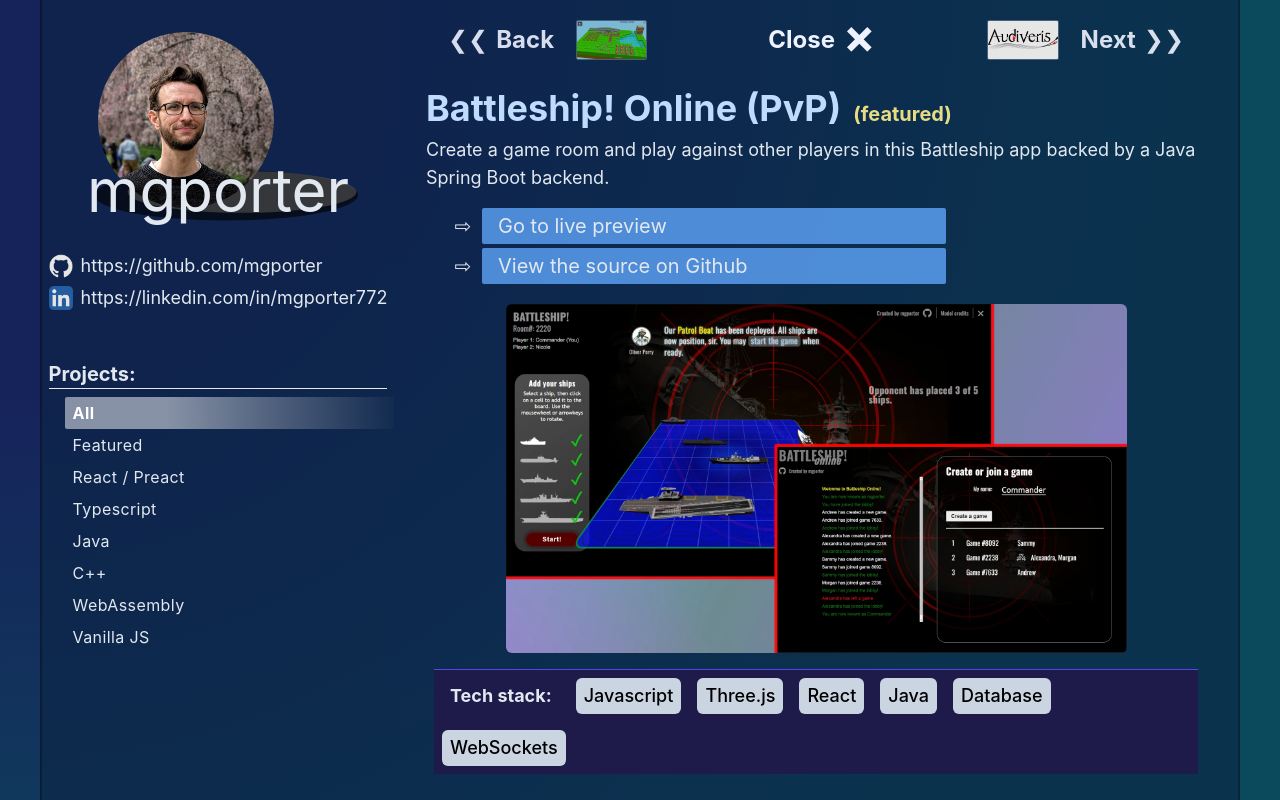
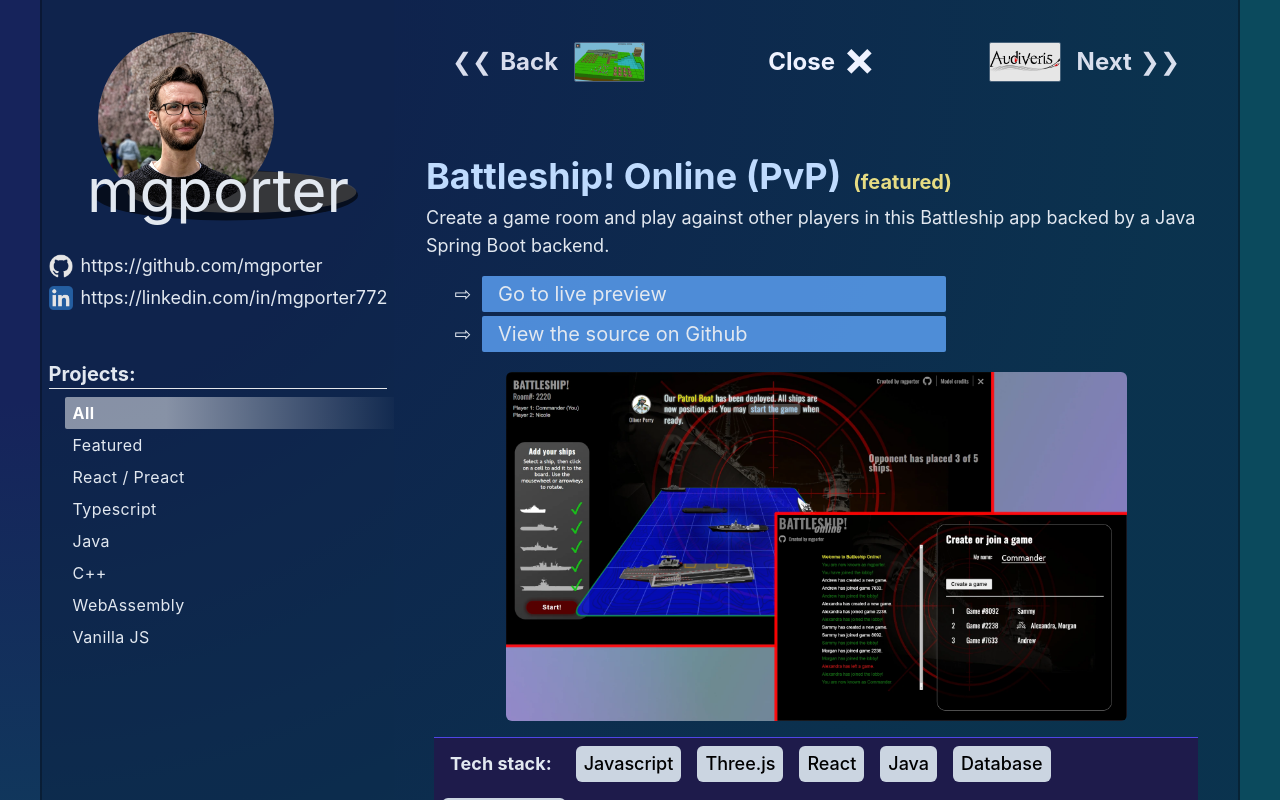
Before and after one commit to mgporter/profilepagetemp, a Preact app: page / in a window 1280 px wide. Both pictures are taken after a click on the element 1096 px from the left and 250 px from the top of the page. Shown: the top 800 px of the page. Built offline with nearby package versions, Linux system fonts and the light colour scheme.

Commit message:
added image preloading and changed movingImg to animation only

```diff
--- a/src/components/Dispatcher.ts
+++ b/src/components/Dispatcher.ts
@@ -6,6 +6,7 @@ export interface DispatcherMap {
   projectTypeSelected: ProjectType[];
   selectFeatured: null;
   enableProjectControls: boolean;
+  showProjectIcons: boolean;
 }
 
 // eslint-disable-next-line
@@ -17,6 +18,7 @@ class Dispatcher {
     projectTypeSelected: [],
     selectFeatured: [],
     enableProjectControls: [],
+    showProjectIcons: [],
   }
 
   constructor() {}
@@ -27,7 +29,7 @@ class Dispatcher {
   }
 
   dispatch<K extends keyof DispatcherMap>(event: K, data: DispatcherMap[K]) {
-    // console.log("DISPATCHER: " + event);
+    console.log("DISPATCHER: " + event);
     this.Events[event].forEach(cb => cb(data));
   }
 
--- a/src/components/Main.tsx
+++ b/src/components/Main.tsx
@@ -9,6 +9,7 @@ export default function Main() {
 
   const [projectArray, setProjectArray] = useState(projects);
   const mainViewRef = useRef<HTMLDivElement>(null!);
+  const iconHolderRef = useRef<HTMLDivElement>(null!);
   const [showProject, setShowProject] = useState<DetailsProp | null>(null);
 
   useEffect(() => {
@@ -43,7 +44,7 @@ export default function Main() {
       });
 
     return unsubscribe;
-  }, []);
+  }, [])
 
   useEffect(() => {
     const unsubscribe = dispatcher.subscribe("selectFeatured", () => {
@@ -53,6 +54,13 @@ export default function Main() {
       const projectsCopy = [...projects];
       projectsCopy.forEach(x => x.featured ? x.style = "emphasized" : x.style = "faded");
       setProjectArray(projectsCopy);
+    })
+    return unsubscribe;
+  }, [])
+
+  useEffect(() => {
+    const unsubscribe = dispatcher.subscribe("showProjectIcons", (val) => {
+      iconHolderRef.current.style.visibility = val ? "visible" : "hidden";
     })
     return unsubscribe;
   }, [])
@@ -82,6 +90,7 @@ export default function Main() {
   }
 
   function closeDetails() {
+    dispatcher.dispatch("showProjectIcons", true);
     setShowProject(null);
   }
 
@@ -89,19 +98,20 @@ export default function Main() {
 
   return (
     <main
-      className="relative py-48 sm:pb-48 vert:mt-8 vert:pt-12 overflow-hidden"
+      className="relative w-full py-48 sm:pb-48 vert:mt-8 vert:pt-12 overflow-hidden"
       ref={mainViewRef}>
+
+      {showProject &&
+        <ProjectDetails
+          projectArray={projectArray}
+          details={showProject}
+          containerRef={mainViewRef}
+          closeDetails={closeDetails} />}
 
       <div
         onClick={handleProjectSelect}
+        ref={iconHolderRef}
         className="icon_holder flex w-full flex-wrap justify-center gap-6">
-
-        {showProject &&
-          <ProjectDetails
-            projectArray={projectArray}
-            details={showProject}
-            containerRef={mainViewRef}
-            closeDetails={closeDetails} />}
 
         {projectArray.map((x, i) => <ProjectIcon key={x.name} project={x} id={i} />)}
 
--- a/src/components/ProjectDetailsControls.tsx
+++ b/src/components/ProjectDetailsControls.tsx
@@ -10,11 +10,14 @@ interface ProjectDetailsControlsProps {
   closeDetails: () => void;
 }
 
-const controlStyle =
-  "group flex items-center gap-2 cursor-pointer px-3 rounded-xl font-bold text-2xl \
-  transition-colors text-indigo-50/90 hover:text-yellow-200 \
-  active:bg-sky-300/30 \
-  border-2 border-transparent hover:border-yellow-200/40"
+const controlLabelStyle =
+  "flex items-center gap-2 px-2 font-bold text-2xl \
+  transition-colors text-indigo-50/90 group-hover:text-yellow-300";
+
+const controlDivStyle = "group flex justify-center items-center gap-2 \
+  mini:row-start-2 p-2 cursor-pointer rounded-xl \
+  border-2 border-transparent \
+  hover:border-yellow-200/60 active:bg-sky-300/30 "
 
 export default function ProjectDetailsControls({
   index,
@@ -72,14 +75,14 @@ export default function ProjectDetailsControls({
   }
 
   return (
-    <div className={`grid grid-cols-3 gap-8 mb-8 px-8 h-10 select-none
-      md:gap-0 md:px-0 mini:grid-cols-2 mini:mb-20 mini:gap-y-4
+    <div className={`grid grid-cols-3 gap-8 mb-16 px-8 select-none
+      md:gap-0 md:px-0 mini:grid-cols-2 mini:mb-12 mini:gap-y-4 mini:auto-rows-min
       ${enabled ? " " : " pointer-events-none"}`}>
 
 
-      <div className="flex items-center gap-2 justify-self-start mini:row-start-2">
-        <div className={controlStyle}
-          onClick={() => swipe("goback")}>
+      <div className={controlDivStyle + " flex-wrap justify-self-start"}
+        onClick={() => swipe("goback")}>
+        <div className={controlLabelStyle}>
           <span>❮❮</span>
           <span>Back</span>
         </div>
@@ -102,12 +105,12 @@ export default function ProjectDetailsControls({
       </div>
 
 
-      <div className="flex items-center gap-2 justify-self-end mini:row-start-2">
+      <div className={controlDivStyle + " flex-wrap-reverse justify-self-end"}>
         <img
           src={projectArray[index.next].imageThumbnailSrc}
           className="h-10 brightness-90 aspect-video object-cover rounded-sm border border-indigo-50/30">
         </img>
-        <div className={controlStyle}
+        <div className={controlLabelStyle}
           onClick={() => swipe("goforward")}>
           <span>Next</span>
           <span>❯❯</span>
--- a/src/components/ProjectDetailsPage.tsx
+++ b/src/components/ProjectDetailsPage.tsx
@@ -1,6 +1,7 @@
 import { ForwardedRef, forwardRef, useRef, useState } from "preact/compat"
 import { Project } from "./PROJECTS";
 import ProjectDetailsControls from "./ProjectDetailsControls";
+import { VNode } from "preact";
 
 interface ProjectDetailsPageProps {
   projectIndex: number;
@@ -9,19 +10,9 @@ interface ProjectDetailsPageProps {
   onComponentLoad: () => void;
 }
 
-  // const placeholderCanvas = useMemo(() => {
-  //   const canvas = document.createElement('canvas');
-  //   canvas.width = project.imageDimensions[0];
-  //   canvas.height = project.imageDimensions[1];
-
-  //   const ctx = canvas.getContext('2d');
-  //   if (ctx) {
-  //     ctx.fillStyle = 'rgba(0,0,0,0)';
-  //     ctx.fillRect(0, 0, project.imageDimensions[0], project.imageDimensions[1]);
-  //   }
-
-  //   return canvas;
-  // }, [])
+function preloadImage(url: string): VNode<HTMLImageElement> {
+  return <img src={url} className="preloaded_img absolute size-0 top-0 left-0 hidden"></img>
+}
 
 const projectLink = "transition-colors text-xl rounded-sm bg-blue-400/80 hover:bg-blue-700 ml-4 mb-1 px-4 py-1";
 
@@ -29,6 +20,8 @@ export const ProjectDetailsPage = forwardRef((props: ProjectDetailsPageProps, re
 
   const [index, setIndex] = useState(props.projectIndex);
   const pageContentRef = useRef<HTMLDivElement>(null!);
+  const [preloadedImgs, setPreloadedImgs] =
+    useState<[VNode<HTMLImageElement>, VNode<HTMLImageElement>] | null>(null);
 
   const limit = props.projectArray.length;
   const project = props.projectArray[index];
@@ -36,10 +29,24 @@ export const ProjectDetailsPage = forwardRef((props: ProjectDetailsPageProps, re
   const prevIndex = (index + limit - 1) % limit;
   const nextIndex = (index + 1) % limit;
 
+  function onPageLoad() {
+    props.onComponentLoad();
+    const img1 = preloadImage(props.projectArray[nextIndex].imageSrc);
+    const img2 = preloadImage(props.projectArray[prevIndex].imageSrc);
+    setPreloadedImgs([img1, img2]);
+  }
+
+  // const preloadedImgs = useMemo(() => {
+  //   console.log(prevIndex, nextIndex)
+  //   const img1 = preloadImage(props.projectArray[nextIndex].imageSrc);
+  //   const img2 = preloadImage(props.projectArray[prevIndex].imageSrc);
+  //   return [img1, img2];
+  // }, [prevIndex, nextIndex, props.projectArray])
+
 
   return (
     <div className="project_details_content project_delayed_fadein absolute z-[110] inset-0
-       pt-4 px-2 items-stretch"
+       pt-8 px-2 items-stretch"
        ref={ref}>
 
       <ProjectDetailsControls
@@ -66,10 +73,9 @@ export const ProjectDetailsPage = forwardRef((props: ProjectDetailsPageProps, re
 
         <img
           src={project.imageSrc}
-          className="details_placeholder_image w-3/4 rounded-md self-center opacity-0"
-          onLoad={props.onComponentLoad}
+          className="details_placeholder_image w-3/4 rounded-md self-center invisible"
+          onLoad={onPageLoad}
           style={{aspectRatio: project.imageDimensions[0] / project.imageDimensions[1]}}></img>
-        {/* <img src={placeholderCanvas.toDataURL()} className="details_placeholder_image w-3/4 self-center"></img> */}
 
         <ul className="flex items-center bg-indigo-950 border-t border-indigo-600 mx-8 sm:mx-2 flex-wrap mb-4 p-2 gap-4">
           <li className="px-2 font-bold">Tech stack:</li>
@@ -84,8 +90,12 @@ export const ProjectDetailsPage = forwardRef((props: ProjectDetailsPageProps, re
 
       </div>
 
-
-
+      {/* Add preloaded images */}
+      {preloadedImgs &&
+        <>
+          {preloadedImgs[0]}
+          {preloadedImgs[1]}
+        </>}
 
     </div>
   )
--- a/src/components/ProjectDetailsTransition.tsx
+++ b/src/components/ProjectDetailsTransition.tsx
@@ -7,6 +7,7 @@ interface ProjectDetailsTransitionProps {
   children: ComponentChildren;
   containerRef: MutableRef<HTMLDivElement>;
   detailsPageRef: MutableRef<HTMLDivElement>;
+  onEffectComplete: () => void;
 }
 
 const EMPTY_DOM_RECT: DOMRect = {
@@ -25,27 +26,24 @@ export default function ProjectDetailsTransition({
   thumbnailDiv,
   children,
   containerRef,
-  detailsPageRef}: ProjectDetailsTransitionProps) {
+  detailsPageRef,
+  onEffectComplete}: ProjectDetailsTransitionProps) {
 
   const bubbleRef = useRef<HTMLDivElement>(null!);
   const [containerRect, setContainerRect] = useState(EMPTY_DOM_RECT);
   const [thumbnailRect, setThumbnailRect] = useState(EMPTY_DOM_RECT);
   const [placeholderImgRect, setPlaceholderImgRect] = useState(EMPTY_DOM_RECT);
-  const [showMovingImg, setShowMovingImg] = useState<HTMLImageElement>(null!);
-
-  // This variable is given a value in useEffectLayout before
-  // it is used by ProjectDetailsMovingImg
-  // let placeholderImg = null;
+  const [showMovingImg, setShowMovingImg] = useState(false);
 
   useLayoutEffect(() => {
 
     const mainRect = containerRef.current.getBoundingClientRect();
     const thumbnailDivRect = thumbnailDiv.getBoundingClientRect();
-    const placeholderImg = detailsPageRef.current.querySelector("img.details_placeholder_image");
+    const placeholderImgTemp = detailsPageRef.current.querySelector("img.details_placeholder_image");
 
-    if (placeholderImg instanceof HTMLImageElement) {
-      setPlaceholderImgRect(placeholderImg.getBoundingClientRect());
-      setShowMovingImg(placeholderImg);
+    if (placeholderImgTemp instanceof HTMLImageElement) {
+      setPlaceholderImgRect(placeholderImgTemp.getBoundingClientRect());
+      setShowMovingImg(true);
     }
 
     // Set height of main element to the content height
@@ -87,8 +85,11 @@ export default function ProjectDetailsTransition({
   const centerYPercent =
     ((thumbnailRect.top + (thumbnailRect.height / 2) + window.scrollY) / document.body.scrollHeight) * 100;
 
-  document.documentElement.style.cssText =
-    `--bubble-pos-x: ${centerXPercent}%; --bubble-pos-y: ${centerYPercent}%;`;
+  const root = document.querySelector(':root');
+  if (root instanceof HTMLElement) {
+    root.style.setProperty("--bubble-pos-x", centerXPercent + "%");
+    root.style.setProperty("--bubble-pos-y", centerYPercent + "%");
+  }
 
   const bubbleStyle = {
     left: -containerRect.left - window.scrollX,
@@ -109,9 +110,9 @@ export default function ProjectDetailsTransition({
       {showMovingImg &&
         <ProjectDetailsMovingImg
           placeholderImgRect={placeholderImgRect}
-          placeholderImg={showMovingImg}
           thumbnailRect={thumbnailRect}
-          containerRect={containerRect}>
+          containerRect={containerRect}
+          onEffectComplete={onEffectComplete}>
           {children}
         </ProjectDetailsMovingImg>}
 
--- a/src/stylesheets/index.css
+++ b/src/stylesheets/index.css
@@ -9,8 +9,6 @@
   -webkit-font-smoothing: antialiased;
   -moz-osx-font-smoothing: grayscale;
   --bg-gradient: radial-gradient(circle at 0% 0%, rgba(22,35,91,1) 20%, rgba(11,74,93,1) 60%, rgba(11,74,93,1) 84%, rgb(7, 50, 63) 100%);
-  --bubble-pos-x: 0%;
-  --bubble-pos-y: 0%;
 }
 
 /* :root.dark {
@@ -86,15 +84,16 @@ main::before {
   }
 }
 
+/* This causes the grid to fill the whole page */
 @media screen and (max-width: 1200px) {
   div#container {
     margin: 0;
     border: none;
-    grid-template-columns: 40% 60%;
   }
 }
 
-/* This is when the display moves to a single column of ProjectIcons */
+/* This is when the display moves to a single column of ProjectIcons.
+Instead of allowing this, we can just put the nav on top of the main element. */
 @media screen and (max-width: 896px) {
   div#container {
     grid-template-areas: "nv" "mn";
@@ -103,14 +102,6 @@ main::before {
   }
 }
 
-/* @media screen and (max-width: 720px) {
-  div#container {
-    grid-template-areas: "nv" "mn";
-    grid-template-columns: auto;
-    grid-template-rows: 1fr, 1fr;
-  }
-} */
-
 nav {
   grid-area: nv;
 }
--- a/src/stylesheets/projecttransition.css
+++ b/src/stylesheets/projecttransition.css
@@ -1,4 +1,15 @@
 /* Project Transition effects */
+
+:root {
+  --bubble-pos-x: 0%;
+  --bubble-pos-y: 0%;
+  --moving_img_orig_height: 0;
+  --moving_img_scale: 1;
+  --moving_img_translateX: 0;
+  --moving_img_translateY: 0;
+  --moving_img_height: auto;
+  --moving_img_borderradius: auto;
+}
 
 .bubblegrow {
   animation: 0.5s linear 0s 1 forwards normal running bubblegrow;
@@ -9,8 +20,7 @@
 }
 
 .movingImg {
-  transition: all 0.8s 0.2s cubic-bezier(0.45, 0, 0.3, 1);
-  animation: 0.3s ease-in-out 0s 1 both normal running movingImgKeyframes;
+  animation: 1s cubic-bezier(0.45, 0, 0.3, 1) 0s 1 forwards normal running movingImgKeyframes;
 }
 
 @keyframes bubblegrow {
@@ -35,7 +45,17 @@
   0% {
     opacity: 0;
   }
+  10% {
+    opacity: 1;
+    transform: none;
+    height: var(--moving_img_orig_height);
+  }
+  90% {
+    border-radius: 0;
+  }
   100% {
-    opacity: 1;
+    height: var(--moving_img_height);
+    border-radius: var(--moving_img_borderradius);
+    transform: scale(var(--moving_img_scale)) translate(var(--moving_img_translateX), var(--moving_img_translateY));
   }
 }
```
Also changed, not shown: src/components/PROJECTS.tsx (+4 -28 lines), src/components/ProjectDetails.tsx (+14 -1 lines), src/components/ProjectDetailsMovingImg.tsx (+17 -15 lines).
